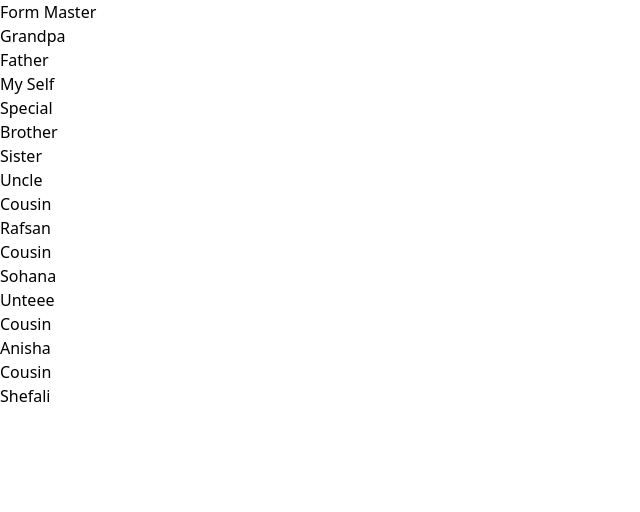
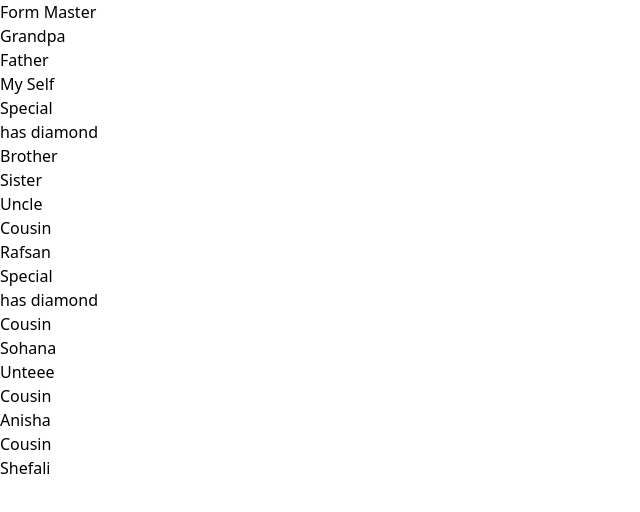
Before and after one commit to Sushil500530/Form_Master_Projects, a React (Vite) app: page / in a window 1280 px wide. Shown: the top 512 px of the page, without its empty margins (0-640 px from the left). Built offline with nearby package versions, Linux system fonts and the light colour scheme.

Commit message:
another away send to prop use context

```diff
--- a/src/components/Cusin/Cusin.jsx
+++ b/src/components/Cusin/Cusin.jsx
@@ -1,10 +1,15 @@
+import Special from "../Special/Special";
 
 
-const Cusin = ({name}) => {
+const Cusin = ({name,asset}) => {
   return (
     <div>
       <h2 className="text-xl text-center">Cousin</h2>
         <p>{name}</p>
+        {/* <p>has {asset}</p> */}
+        {
+            asset && <Special asset ={asset}></Special>
+        }
     </div>
   );
 };
--- a/src/components/Father/Father.jsx
+++ b/src/components/Father/Father.jsx
@@ -3,13 +3,13 @@ import MySelf from '../MySelf/MySelf';
 import Brother from './Brother/Brother';
 import Sister from '../Sister/Sister';
 
-const Father = () => {
+const Father = ({asset}) => {
     return (
-        <div>
+        <div className="border border-red-500 p-5 m-5 rounded-md">
             <h2 className='text-xl text-center'>Father</h2>
             <section className="flex gap-3 p-3 rounded-md">
                 <div className="border border-blue-500 rounded-md p-3">
-                  <MySelf></MySelf>
+                  <MySelf asset={asset}></MySelf>
                 </div>
                 <div className="border border-amber-500 rounded-md p-3">
                   <Brother></Brother>
--- a/src/components/Grandpa/Grandpa.jsx
+++ b/src/components/Grandpa/Grandpa.jsx
@@ -1,26 +1,33 @@
-import React from "react";
+import { createContext } from "react";
 import Father from "../Father/Father";
 import Uncle from "../Uncle/Uncle";
 import Untee from "../Unteee/Untee";
 
+const AssetContext = createContext("gold");
+
 const Grandpa = () => {
+  const asset = "diamond";
   return (
     <div className="border-2 text-center border-green-500 p-5 m-5 rounded-md">
-
       <h2 className="text-2xl">Grandpa</h2>
-      <div className=" flex gap-3 m-3 items-center justify-center flex-wrap lg:flex-nowrap rounded-md">
-        <div className="border border-red-500 p-5 m-5 rounded-md">
-          <Father></Father>
-        </div>
-        <div className="border border-black p-5 m-5 rounded-md">
-          <Uncle></Uncle>
-        </div>
-        <div className="border border-blue-500 p-5 m-5 rounded-md">
+      <AssetContext.Provider value="gold">
+        <div className=" flex gap-3 m-3 items-center justify-center flex-wrap lg:flex-nowrap rounded-md">
+          <Father asset={asset}></Father>
+          <Uncle asset={asset}></Uncle>
           <Untee></Untee>
         </div>
-      </div>
+      </AssetContext.Provider>
     </div>
   );
 };
 
 export default Grandpa;
+
+/**
+ * sob gulo prop k use korar jonno jodi sob jayga theke use korte chai tahle akta context api toiri korte hobe...seti korar jonno ja ja korte hobe niche dewa holo ---
+ *
+ * 1. create a context abd export it
+ * 2 . add provider for the context with a value.
+ * 3.
+ *
+ */
--- a/src/components/MySelf/MySelf.jsx
+++ b/src/components/MySelf/MySelf.jsx
@@ -1,12 +1,12 @@
 import Special from "../Special/Special";
 
 
-const MySelf = () => {
+const MySelf = ({asset}) => {
     return (
         <div>
             <h2 className='text-xl text-center'>My Self</h2>
-            <section className="flex border-2 p-3 m-3 rounded-md border-green-500">
-                <Special></Special>
+            <section  className="p-3">
+                <Special asset={asset}></Special>
             </section>
         </div>
     );
--- a/src/components/Special/Special.jsx
+++ b/src/components/Special/Special.jsx
@@ -1,9 +1,10 @@
 
 
-const Special = () => {
+const Special = ({asset}) => {
     return (
-        <div>
+        <div className="border-2 border-green-500 p-3 rounded-md">
              <h2 className='text-xl text-center'>Special</h2>
+             <p>has {asset}</p>
         </div>
     );
 };
--- a/src/components/Uncle/Uncle.jsx
+++ b/src/components/Uncle/Uncle.jsx
@@ -1,13 +1,13 @@
 import React from 'react';
 import Cusin from '../Cusin/Cusin';
 
-const Uncle = () => {
+const Uncle = ({asset}) => {
     return (
-        <div>
+        <div className="border border-gray-700 p-3 rounded-md">
             <h2 className='text-xl text-center'>Uncle</h2>
-            <section className="flex gap-3 p-10 rounded-md">
+            <section className="flex gap-3 p-3 rounded-md">
                 <div className="border border-blue-500 p-3 rounded-md">
-                  <Cusin name={'Rafsan'}></Cusin>
+                  <Cusin asset={asset} name={'Rafsan'}></Cusin>
                 </div>
                 <div className="border border-amber-500 p-3 rounded-md">
                 <Cusin name={'Sohana'}></Cusin>
--- a/src/components/Unteee/Untee.jsx
+++ b/src/components/Unteee/Untee.jsx
@@ -3,7 +3,7 @@ import Cousin from './Cousin/Cousin';
 
 const Untee = () => {
     return (
-        <div>
+        <div className="border border-blue-500 p-3 rounded-md">
             <h2 className='text-xl text-center'>Unteee</h2>
             <section className="flex gap-3 m-3 p-8 rounded-md">
                 <div className="border border-blue-500 rounded-md p-3">
```
